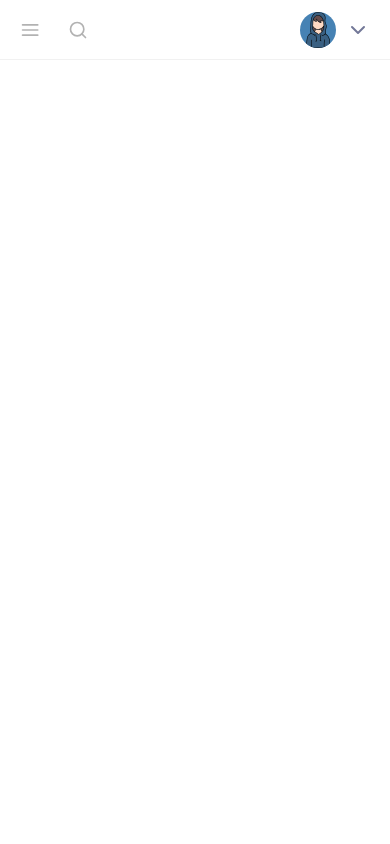
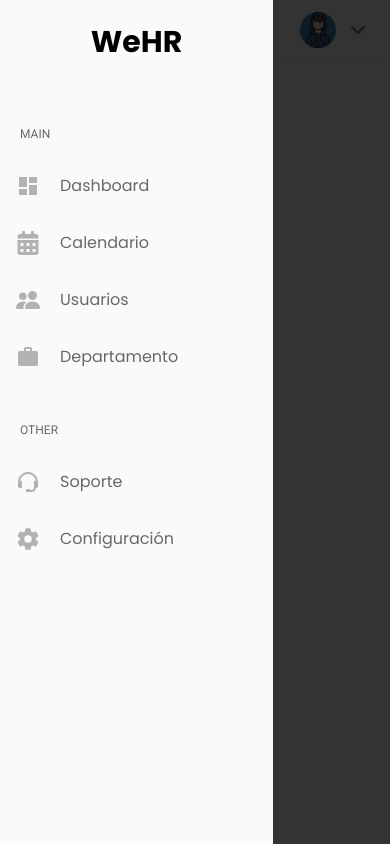
Before and after one commit to robertramosastudillo/dashboard-template, a React (Create React App) app: page /dashboard in a window 390 px wide. Both pictures are taken after a click on the icon 30 px from the left and 29 px from the top of the page. Built offline with nearby package versions, Linux system fonts and the light colour scheme.

Commit message:
I worked on the responsive sidebar

```diff
--- a/src/components/atoms/ListItem/ListItem.scss
+++ b/src/components/atoms/ListItem/ListItem.scss
@@ -1,4 +1,5 @@
 @use "../../../shared/sass/variables" as v;
+@use "../../../shared/sass/mixins" as m;
 
 .list__item {
   display: flex;
@@ -11,6 +12,14 @@
     cursor: pointer;
     background-color: #f1f1f1;
   }
+
+  @include m.mq(md) {
+    justify-content: center;
+  }
+
+  @include m.mq(lg) {
+    justify-content: flex-start;
+  }
 }
 
 .list__item-icon {
@@ -22,4 +31,12 @@
 .list__item-title {
   color: v.$secondarySubtitleColor;
   font-family: v.$primaryFont;
+
+  @include m.mq(md) {
+    display: none;
+  }
+
+  @include m.mq(lg) {
+    display: block;
+  }
 }
--- a/src/components/atoms/MainLogo/MainLogo.scss
+++ b/src/components/atoms/MainLogo/MainLogo.scss
@@ -1,10 +1,9 @@
 @use "../../../shared/sass/mixins" as m;
 
 .main__logo {
-  display: none;
+  margin: 2rem 0rem 6rem 0rem;
 
   @include m.mq(md) {
-    display: block;
     margin: 4.6rem 0rem 6rem 0rem;
   }
 
@@ -14,6 +13,8 @@
 }
 
 .main__logo-title {
+  font-size: 3rem;
+
   @include m.mq(md) {
     font-size: 2rem;
   }
--- a/src/components/molecules/SidebarList/SidebarList.scss
+++ b/src/components/molecules/SidebarList/SidebarList.scss
@@ -1,4 +1,5 @@
 @use "../../../shared/sass/variables" as v;
+@use "../../../shared/sass/mixins" as m;
 
 .sidebar__list {
     margin: 3.6rem 0;
@@ -13,4 +14,12 @@
   line-height: 1.8rem;
   margin: 0 0 1.4rem 0;
   text-transform: uppercase;
+
+  @include m.mq(md) {
+    text-align: center;
+  }
+
+  @include m.mq(lg) {
+    text-align: left;
+  }
 }
--- a/src/components/templates/DashboardLayout/DashboardLayout.tsx
+++ b/src/components/templates/DashboardLayout/DashboardLayout.tsx
@@ -1,11 +1,14 @@
+import { useState } from "react";
 import { Navbar, Sidebar } from "../";
 import "./DashboardLayout.scss";
 
 export const DashboardLayout = ({ children }: any) => {
+  const [isCollapsed, setIsCollapsed] = useState(false);
+
   return (
     <div className="dashboard__layout">
-      <Navbar />
-      <Sidebar />
+      <Navbar setIsCollapsed={setIsCollapsed} isCollapsed={isCollapsed} />
+      <Sidebar isCollapsed={isCollapsed} setIsCollapsed={setIsCollapsed} />
       {children}
     </div>
   );
--- a/src/components/templates/Navbar/Navbar.scss
+++ b/src/components/templates/Navbar/Navbar.scss
@@ -48,7 +48,7 @@
   cursor: pointer;
 
   @include m.mq(lg) {
-    width: 80%;
+    // width: 80%;
     display: none;
   }
 }
--- a/src/components/templates/Navbar/Navbar.tsx
+++ b/src/components/templates/Navbar/Navbar.tsx
@@ -2,18 +2,19 @@ import "./Navbar.scss";
 import { CgMenu } from "react-icons/cg";
 import { Avatar, MenuPopover, SearchBox } from "../../atoms";
 
-export const Navbar = () => {
+export const Navbar = ({ isCollapsed, setIsCollapsed }: any) => {
+  const collapsedMenu = () => setIsCollapsed(!isCollapsed);
+
   return (
     <div className="navbar-container">
-      <CgMenu className="burger-menu" />
+      <CgMenu className="burger-menu" onClick={collapsedMenu} />
       <div className="navbar-container-items">
         <SearchBox />
         <div className="navbar-options">
-          <Avatar/>
+          <Avatar />
           <MenuPopover />
         </div>
       </div>
-
     </div>
   );
 };
--- a/src/components/templates/Sidebar/Sidebar.scss
+++ b/src/components/templates/Sidebar/Sidebar.scss
@@ -2,7 +2,6 @@
 
 .sidebar {
   display: none;
-  border-right: 1px solid #f1f1f1;;
 
   @include m.mq(md) {
     display: block;
@@ -10,9 +9,35 @@
     min-width: 9rem;
     height: 100vh;
     background-color: #fafafa;
+    border-right: 1px solid #f1f1f1;
   }
 
   @include m.mq(lg) {
     width: 20%;
   }
 }
+
+.sidebar-active {
+  display: block;
+  position: absolute;
+  height: 100vh;
+  background-color: #fafafa;
+  width: 70%;
+  left: 0;
+
+  @include m.mq(md) {
+    width: 40%;
+  }
+}
+
+.sidebar__shadow {
+  width: 30%;
+  height: 100vh;
+  position: absolute;
+  right: 0;
+  background-color: rgba(#000000, 0.8);
+
+  @include m.mq(md) {
+    width: 60%;
+  }
+}
--- a/src/components/templates/Sidebar/Sidebar.tsx
+++ b/src/components/templates/Sidebar/Sidebar.tsx
@@ -1,14 +1,33 @@
+import { useRef } from "react";
 import { mainData, otherData } from "../../../shared/assets/data/sidebarList";
 import { MainLogo } from "../../atoms";
 import { SidebarList } from "../../molecules";
 import "./Sidebar.scss";
 
-export const Sidebar = () => {
+export const Sidebar = ({ isCollapsed, setIsCollapsed }: any) => {
+  const el = useRef<HTMLDivElement>(null);
+  const elSidebarShadow = useRef<HTMLDivElement>(null);
+
+  console.log(isCollapsed);
+
+  const collapsedMenu = () => setIsCollapsed(!isCollapsed);
+
+  if (isCollapsed) {
+    el.current?.classList.add("sidebar-active");
+    elSidebarShadow.current?.classList.add("sidebar__shadow");
+  } else {
+    el.current?.classList.remove("sidebar-active");
+    elSidebarShadow.current?.classList.remove("sidebar__shadow");
+  }
+
   return (
-    <div className="sidebar">
-      <MainLogo />
-      <SidebarList title="Main" items={mainData} />
-      <SidebarList title="Other" items={otherData}/>
-    </div>
+    <>
+      <div className="sidebar" ref={el}>
+        <MainLogo />
+        <SidebarList title="Main" items={mainData} />
+        <SidebarList title="Other" items={otherData} />
+      </div>
+      <div ref={elSidebarShadow} onClick={collapsedMenu}></div>
+    </>
   );
 };
```
